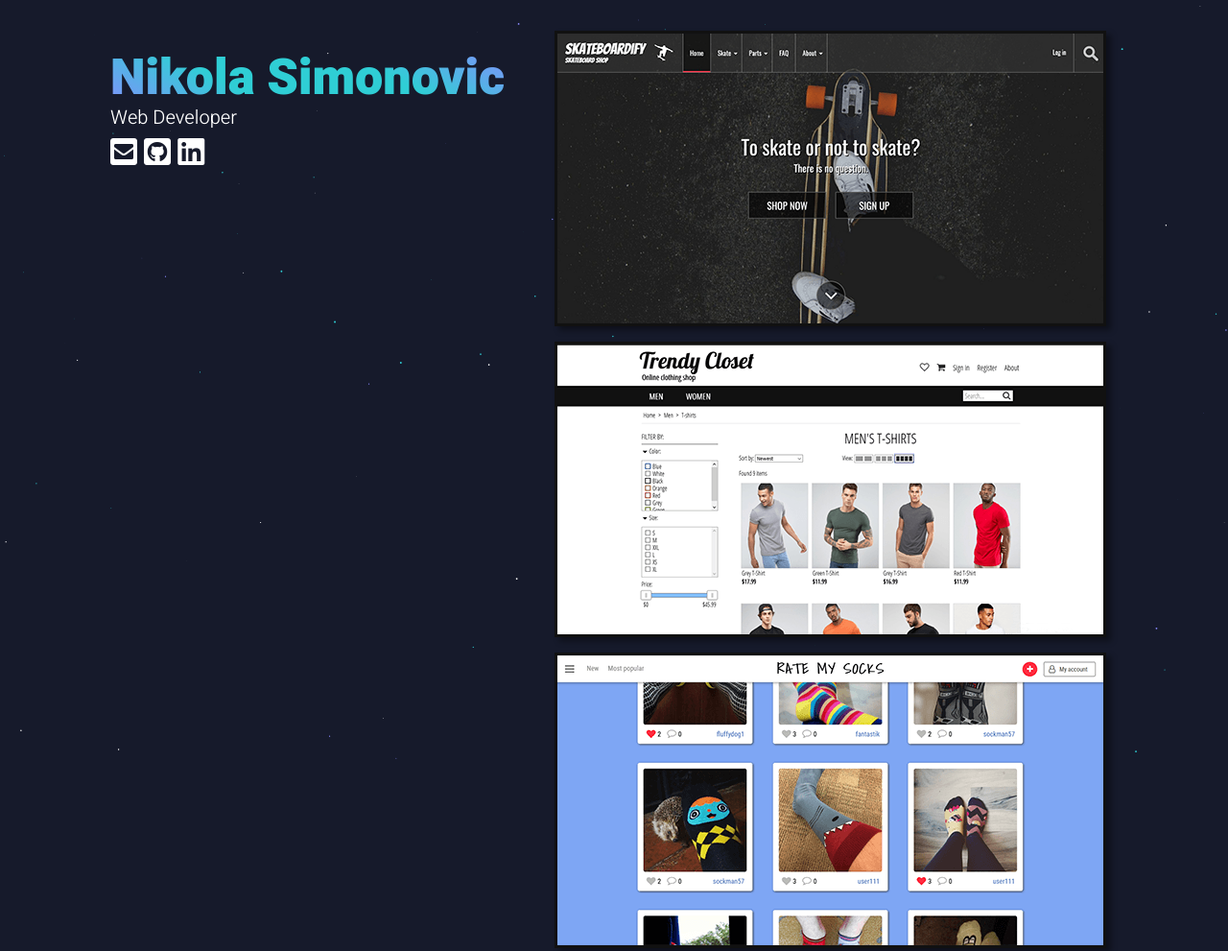
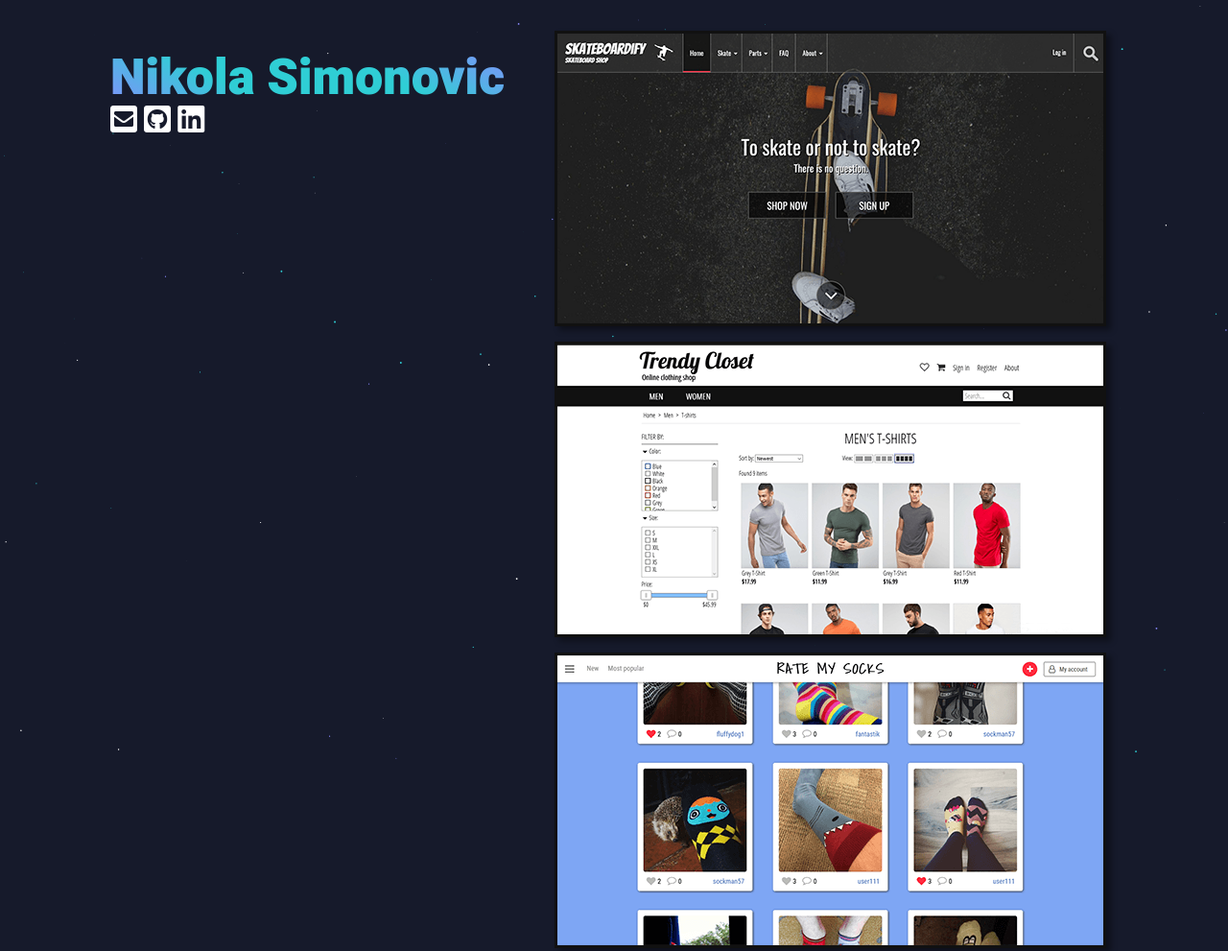
Before and after one commit to niksimon/niksimon.github.io, a plain HTML site: page index.html in a window 1280 px wide. Shown: the top 991 px of the page at 96% size. Drawn offline with Linux system fonts and the light colour scheme.

Commit message:
Removed p tag

```diff
--- a/index.html
+++ b/index.html
@@ -25,7 +25,6 @@
           <div class="left-inner">
             <div class="title">
               <h1>Nikola Simonovic</h1>
-              <p>Web Developer</p>
             </div>
             <div class="links">
               <a href="mailto:nikolasimonovic94@gmail.com" target="_blank" title="Email">
```
